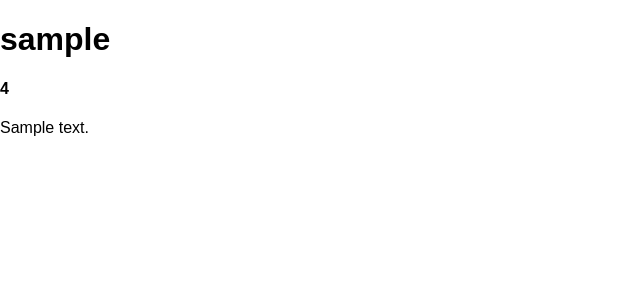
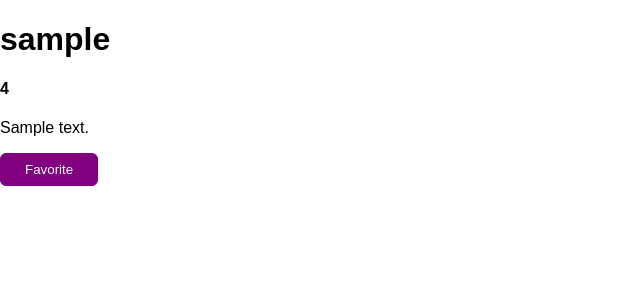
Before and after one commit to Alejandro-Jaime-Pozas/django-forms-feedback, a Django app: page /reviews/1 in a window 1280 px wide. Shown: the top 300 px of the page, without its empty margins (0-640 px from the left). Run offline with Django 5.2, Linux system fonts and the light colour scheme; tables that the repository leaves empty hold one stand-in row (values such as "Sample post").

Commit message:
added session cookie length for users

```diff
--- a/feedback/settings.py
+++ b/feedback/settings.py
@@ -43,7 +43,7 @@ INSTALLED_APPS = [
 
 MIDDLEWARE = [
     'django.middleware.security.SecurityMiddleware',
-    'django.contrib.sessions.middleware.SessionMiddleware',
+    'django.contrib.sessions.middleware.SessionMiddleware', # for session mgmt
     'django.middleware.common.CommonMiddleware',
     'django.middleware.csrf.CsrfViewMiddleware',
     'django.contrib.auth.middleware.AuthenticationMiddleware',
@@ -126,3 +126,5 @@ DEFAULT_AUTO_FIELD = 'django.db.models.BigAutoField'
 
 MEDIA_ROOT = BASE_DIR / 'uploads' # added this ref to directory manually; points to the specific path in the local system where files are stored
 MEDIA_URL = '/user-media/' # points to the url that will serve files that are stored
+
+SESSION_COOKIE_AGE = 3600*24*7 # (optional; default = 2 weeks) set cookie optional to change how long a user session lasts in seconds
--- a/reviews/templates/reviews/single_review.html
+++ b/reviews/templates/reviews/single_review.html
@@ -9,4 +9,6 @@
     <h1>{{ object.username }}</h1>
     <h4>{{ review.rating }}</h4>
     <p>{{ review.review_text }}</p>
+    {% comment %} create Favorite button that is stored in the user session, not in database {% endcomment %}
+    <button>Favorite</button>
 {% endblock content %}
```
